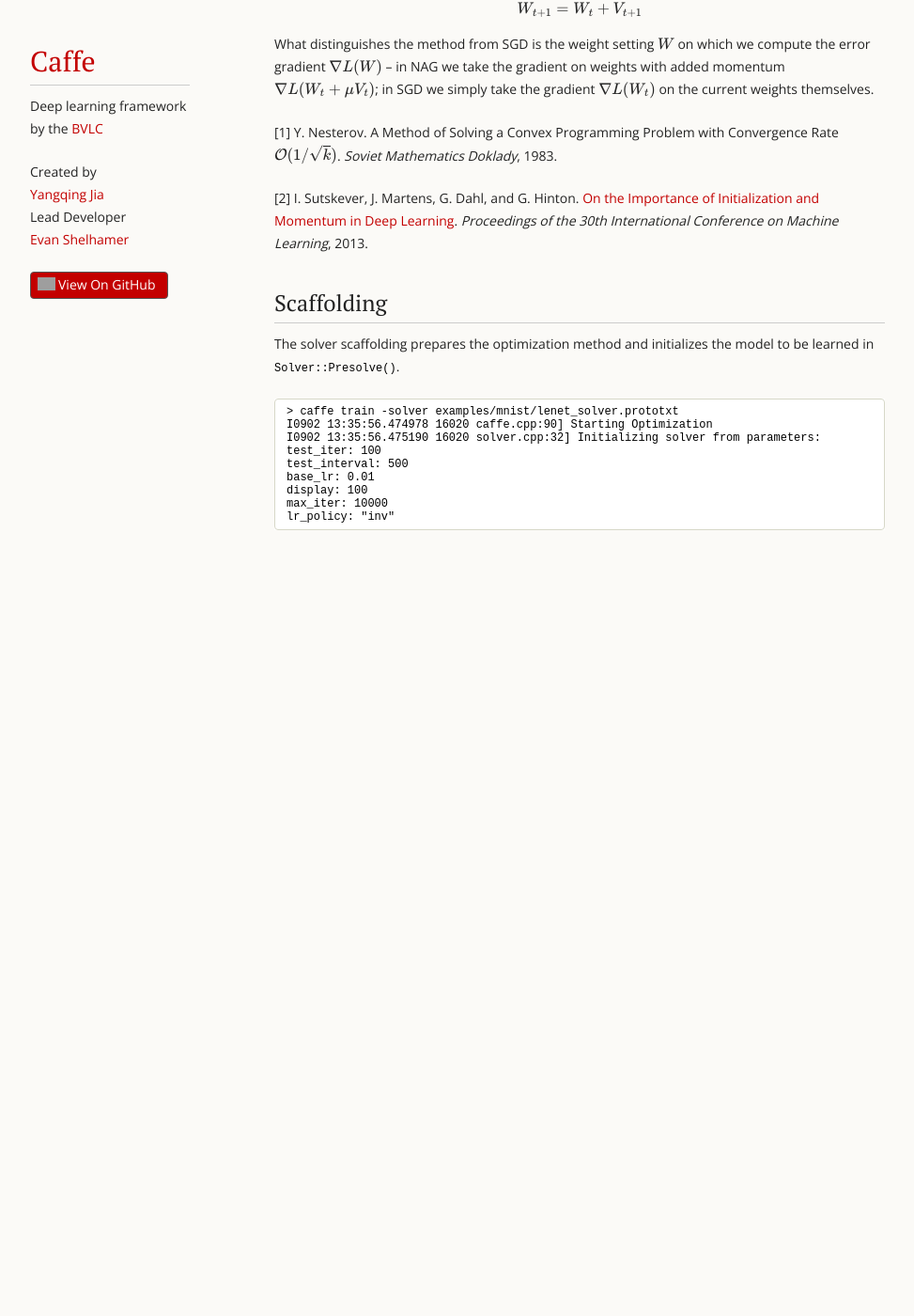
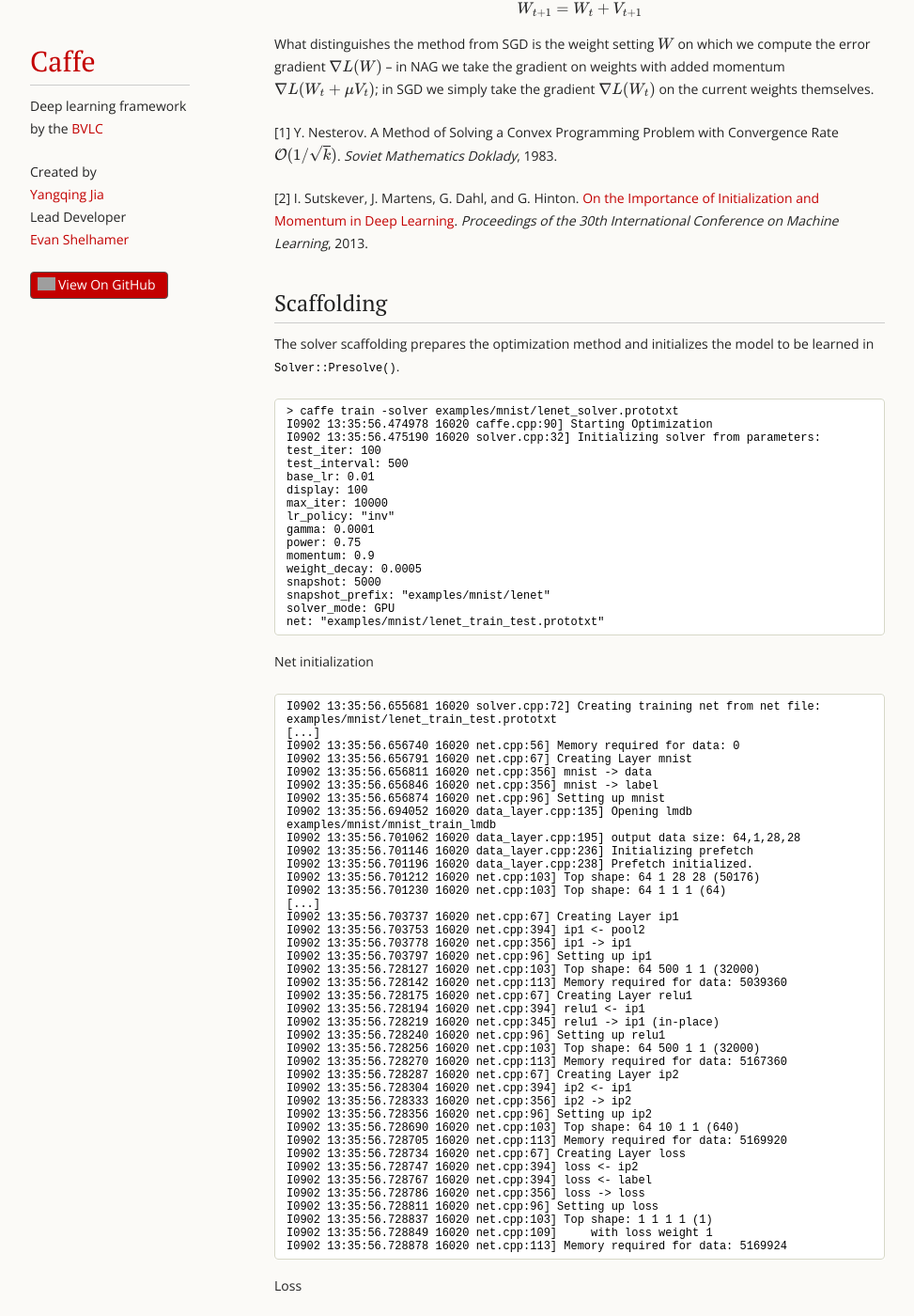
Before and after one commit to cutegirl520/DeepLearn-XeonCafPhi, a Jekyll site: the page built from docs/tutorial/solver.md, in a window 1280 px wide and 1400 px high, scrolled down 3519 px. Shown: the whole window at 94% size, without its empty margins (18-991 px from the left). Built offline with Jekyll 4.4.1, drawn with Linux system fonts in a browser that asks for light colours; our own code applies the rules of GitHub Pages for plain Markdown files; formulas are drawn with MathJax 3; before the commit the page ends 4149 px from its top, so only the background shows below that; some of the changed text lies outside the part shown; grey boxes are pictures that could not be loaded.

```diff
--- a/docs/tutorial/solver.md
+++ b/docs/tutorial/solver.md
@@ -163,3 +163,110 @@ The solver scaffolding prepares the optimization method and initializes the mode
     display: 100
     max_iter: 10000
     lr_policy: "inv"
+    gamma: 0.0001
+    power: 0.75
+    momentum: 0.9
+    weight_decay: 0.0005
+    snapshot: 5000
+    snapshot_prefix: "examples/mnist/lenet"
+    solver_mode: GPU
+    net: "examples/mnist/lenet_train_test.prototxt"
+
+Net initialization
+
+    I0902 13:35:56.655681 16020 solver.cpp:72] Creating training net from net file: examples/mnist/lenet_train_test.prototxt
+    [...]
+    I0902 13:35:56.656740 16020 net.cpp:56] Memory required for data: 0
+    I0902 13:35:56.656791 16020 net.cpp:67] Creating Layer mnist
+    I0902 13:35:56.656811 16020 net.cpp:356] mnist -> data
+    I0902 13:35:56.656846 16020 net.cpp:356] mnist -> label
+    I0902 13:35:56.656874 16020 net.cpp:96] Setting up mnist
+    I0902 13:35:56.694052 16020 data_layer.cpp:135] Opening lmdb examples/mnist/mnist_train_lmdb
+    I0902 13:35:56.701062 16020 data_layer.cpp:195] output data size: 64,1,28,28
+    I0902 13:35:56.701146 16020 data_layer.cpp:236] Initializing prefetch
+    I0902 13:35:56.701196 16020 data_layer.cpp:238] Prefetch initialized.
+    I0902 13:35:56.701212 16020 net.cpp:103] Top shape: 64 1 28 28 (50176)
+    I0902 13:35:56.701230 16020 net.cpp:103] Top shape: 64 1 1 1 (64)
+    [...]
+    I0902 13:35:56.703737 16020 net.cpp:67] Creating Layer ip1
+    I0902 13:35:56.703753 16020 net.cpp:394] ip1 <- pool2
+    I0902 13:35:56.703778 16020 net.cpp:356] ip1 -> ip1
+    I0902 13:35:56.703797 16020 net.cpp:96] Setting up ip1
+    I0902 13:35:56.728127 16020 net.cpp:103] Top shape: 64 500 1 1 (32000)
+    I0902 13:35:56.728142 16020 net.cpp:113] Memory required for data: 5039360
+    I0902 13:35:56.728175 16020 net.cpp:67] Creating Layer relu1
+    I0902 13:35:56.728194 16020 net.cpp:394] relu1 <- ip1
+    I0902 13:35:56.728219 16020 net.cpp:345] relu1 -> ip1 (in-place)
+    I0902 13:35:56.728240 16020 net.cpp:96] Setting up relu1
+    I0902 13:35:56.728256 16020 net.cpp:103] Top shape: 64 500 1 1 (32000)
+    I0902 13:35:56.728270 16020 net.cpp:113] Memory required for data: 5167360
+    I0902 13:35:56.728287 16020 net.cpp:67] Creating Layer ip2
+    I0902 13:35:56.728304 16020 net.cpp:394] ip2 <- ip1
+    I0902 13:35:56.728333 16020 net.cpp:356] ip2 -> ip2
+    I0902 13:35:56.728356 16020 net.cpp:96] Setting up ip2
+    I0902 13:35:56.728690 16020 net.cpp:103] Top shape: 64 10 1 1 (640)
+    I0902 13:35:56.728705 16020 net.cpp:113] Memory required for data: 5169920
+    I0902 13:35:56.728734 16020 net.cpp:67] Creating Layer loss
+    I0902 13:35:56.728747 16020 net.cpp:394] loss <- ip2
+    I0902 13:35:56.728767 16020 net.cpp:394] loss <- label
+    I0902 13:35:56.728786 16020 net.cpp:356] loss -> loss
+    I0902 13:35:56.728811 16020 net.cpp:96] Setting up loss
+    I0902 13:35:56.728837 16020 net.cpp:103] Top shape: 1 1 1 1 (1)
+    I0902 13:35:56.728849 16020 net.cpp:109]     with loss weight 1
+    I0902 13:35:56.728878 16020 net.cpp:113] Memory required for data: 5169924
+
+Loss
+
+    I0902 13:35:56.728893 16020 net.cpp:170] loss needs backward computation.
+    I0902 13:35:56.728909 16020 net.cpp:170] ip2 needs backward computation.
+    I0902 13:35:56.728924 16020 net.cpp:170] relu1 needs backward computation.
+    I0902 13:35:56.728938 16020 net.cpp:170] ip1 needs backward computation.
+    I0902 13:35:56.728953 16020 net.cpp:170] pool2 needs backward computation.
+    I0902 13:35:56.728970 16020 net.cpp:170] conv2 needs backward computation.
+    I0902 13:35:56.728984 16020 net.cpp:170] pool1 needs backward computation.
+    I0902 13:35:56.728998 16020 net.cpp:170] conv1 needs backward computation.
+    I0902 13:35:56.729014 16020 net.cpp:172] mnist does not need backward computation.
+    I0902 13:35:56.729027 16020 net.cpp:208] This network produces output loss
+    I0902 13:35:56.729053 16020 net.cpp:467] Collecting Learning Rate and Weight Decay.
+    I0902 13:35:56.729071 16020 net.cpp:219] Network initialization done.
+    I0902 13:35:56.729085 16020 net.cpp:220] Memory required for data: 5169924
+    I0902 13:35:56.729277 16020 solver.cpp:156] Creating test net (#0) specified by net file: examples/mnist/lenet_train_test.prototxt
+
+Completion
+
+    I0902 13:35:56.806970 16020 solver.cpp:46] Solver scaffolding done.
+    I0902 13:35:56.806984 16020 solver.cpp:165] Solving LeNet
+
+
+## Updating Parameters
+
+The actual weight update is made by the solver then applied to the net parameters in `Solver::ComputeUpdateValue()`.
+The `ComputeUpdateValue` method incorporates any weight decay $$ r(W) $$ into the weight gradients (which currently just contain the error gradients) to get the final gradient with respect to each network weight.
+Then these gradients are scaled by the learning rate $$ \alpha $$ and the update to subtract is stored in each parameter Blob's `diff` field.
+Finally, the `Blob::Update` method is called on each parameter blob, which performs the final update (subtracting the Blob's `diff` from its `data`).
+
+## Snapshotting and Resuming
+
+The solver snapshots the weights and its own state during training in `Solver::Snapshot()` and `Solver::SnapshotSolverState()`.
+The weight snapshots export the learned model while the solver snapshots allow training to be resumed from a given point.
+Training is resumed by `Solver::Restore()` and `Solver::RestoreSolverState()`.
+
+Weights are saved without extension while solver states are saved with `.solverstate` extension.
+Both files will have an `_iter_N` suffix for the snapshot iteration number.
+
+Snapshotting is configured by:
+
+    # The snapshot interval in iterations.
+    snapshot: 5000
+    # File path prefix for snapshotting model weights and solver state.
+    # Note: this is relative to the invocation of the `caffe` utility, not the
+    # solver definition file.
+    snapshot_prefix: "/path/to/model"
+    # Snapshot the diff along with the weights. This can help debugging training
+    # but takes more storage.
+    snapshot_diff: false
+    # A final snapshot is saved at the end of training unless
+    # this flag is set to false. The default is true.
+    snapshot_after_train: true
+
+in the solver definition prototxt.
```
Also changed, not shown: examples/CMakeLists.txt (added, +31 -0 lines), examples/cifar10/readme.md (added), 14 other files.
